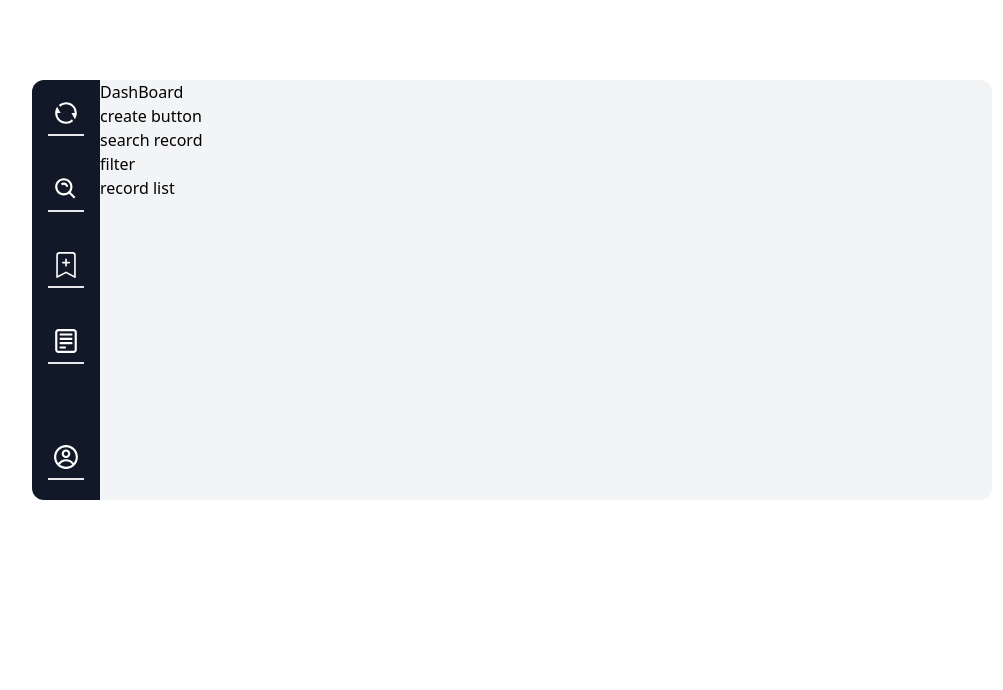
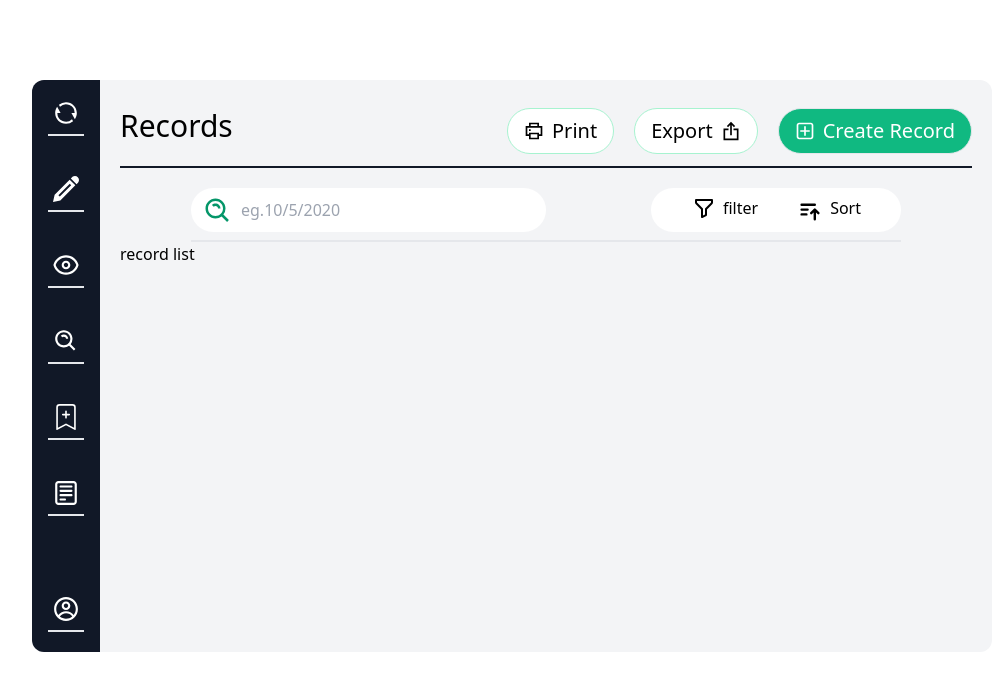
Before and after one commit to Biki101/Bracker, a Next.js app: page /dashboard/dashboard in a window 1280 px wide. Shown: the top 690 px of the page, without its empty margins (128-1131 px from the left). Built offline with nearby package versions, Linux system fonts and the light colour scheme.

Commit message:
Designed topbar of dashboard

```diff
--- a/components/dashboard-sidebar/sidebar.jsx
+++ b/components/dashboard-sidebar/sidebar.jsx
@@ -1,18 +1,21 @@
 import React from "react";
 import { RiRefreshLine } from "react-icons/ri";
 import { BiSearchAlt } from "react-icons/bi";
-import { CgNotes, CgProfile } from "react-icons/cg";
+import { CgNotes, CgProfile, CgEye } from "react-icons/cg";
 import { BsBookmarkPlus } from "react-icons/bs";
+import { ImPencil } from "react-icons/im";
 const Sidebar = () => {
   return (
     <div className="flex flex-col bg-gray-900 text-4xl text-white gap-20 rounded-l-xl">
       <div className="flex flex-col gap-10 px-4">
-        <RiRefreshLine className="mt-5 border-b-2 pb-2" />
-        <BiSearchAlt className="border-b-2  pb-2" />
-        <BsBookmarkPlus className="border-b-2  pb-2" />
-        <CgNotes className="border-b-2  pb-2" />
+        <RiRefreshLine className="mt-5 border-b-2 pb-2 hover:border-blue-600" />
+        <ImPencil className="border-b-2 pb-2 hover:border-blue-600" />
+        <CgEye className="border-b-2 pb-2 hover:border-blue-600" />
+        <BiSearchAlt className="border-b-2  pb-2 hover:border-blue-600" />
+        <BsBookmarkPlus className="border-b-2  pb-2 hover:border-blue-600" />
+        <CgNotes className="border-b-2  pb-2 hover:border-blue-600" />
       </div>
-      <CgProfile className="ml-4 mb-5 border-b-2 pb-2" />
+      <CgProfile className="ml-4 mb-5 border-b-2 pb-2 hover:border-blue-600" />
     </div>
   );
 };
--- /dev/null
+++ b/components/filter/filter.jsx
@@ -0,0 +1,28 @@
+import React from "react";
+import { BiSearchAlt, BiFilterAlt } from "react-icons/bi";
+import { HiSortAscending } from "react-icons/hi";
+const SearchandFilter = () => {
+  return (
+    <div className="mt-5 flex flex-row justify-between w-5/6 pb-2 mx-auto border-b-2 border-gray-200">
+      <section className="flex flex-row bg-white rounded-full w-3/6">
+        <BiSearchAlt className="mt-2 ml-3 text-3xl text-green-600" />
+        <input
+          className="rounded-r-full focus:outline-none m-2"
+          placeholder="eg.10/5/2020"
+        />
+      </section>
+      <section className="p-2 bg-white rounded-full px-10 flex flex-row gap-10">
+        <span className="flex flex-row hover:text-green-500">
+          <BiFilterAlt className="text-2xl mr-2" />
+          <p>filter</p>
+        </span>
+        <span className="flex flex-row hover:text-green-500">
+          <HiSortAscending className="text-2xl mr-2 mt-1" />
+          <p>Sort</p>
+        </span>
+      </section>
+    </div>
+  );
+};
+
+export default SearchandFilter;
--- a/pages/dashboard/dashboard.js
+++ b/pages/dashboard/dashboard.js
@@ -1,19 +1,33 @@
 import React from "react";
 import Sidebar from "../../components/dashboard-sidebar/sidebar";
+import { CgPrinter, CgExport, CgAddR } from "react-icons/cg";
+import SearchandFilter from "../../components/filter/filter";
 
 const DashBoard = () => {
   return (
     <div className="bg-gray-100 w-3/4 mt-20 rounded-xl mx-auto flex flex-row">
-      <Sidebar classname="" />
-      <div className="records">
-        <h2 className="">DashBoard</h2>
-        <section className="">
-          <span className="enter-record">create button</span>
+      <Sidebar />
+      <div className="w-full p-5 pt-7">
+        <section className="flex flex-row w-full justify-between border-b-2 pb-3 border-gray-900">
+          <h2 className="text-3xl">Records</h2>
+          <section className="flex flex-row text-xl">
+            <span className="flex flex-row bg-white p-2 px-4 rounded-full border border-green-200">
+              <CgPrinter className="mt-1 mr-2" />
+              <p>Print</p>
+            </span>
+            <span className="flex flex-row ml-5 bg-white p-2 px-4 rounded-full border border-green-200">
+              <p>Export</p>
+              <CgExport className="mt-1 ml-2" />
+            </span>
+            <span className="flex flex-row ml-5 bg-green-500 text-white p-2 px-4 rounded-full border ">
+              <span>
+                <CgAddR className="mt-1 mr-2" />
+              </span>
+              <p>Create Record</p>
+            </span>
+          </section>
         </section>
-        <section>
-          <span className="search">search record</span>
-          <section className="filter">filter</section>
-        </section>
+        <SearchandFilter />
         <div className="record-list">record list</div>
       </div>
     </div>
```
